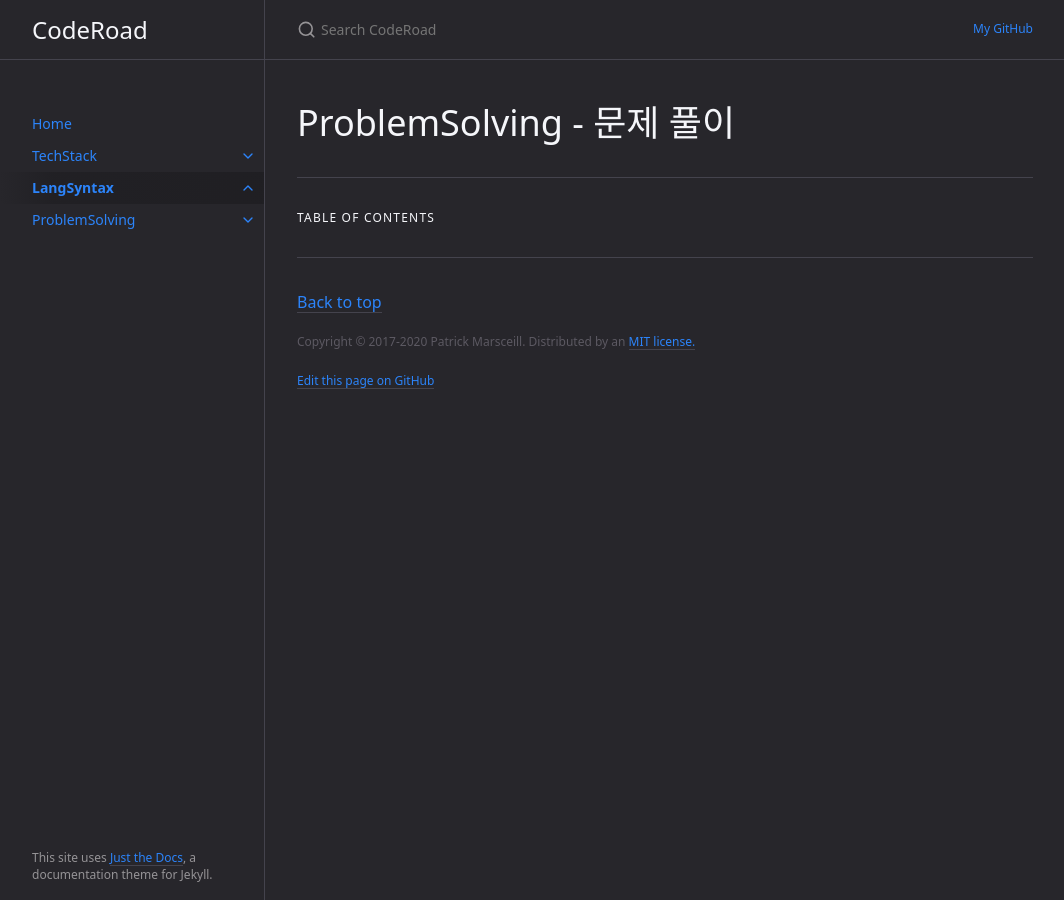
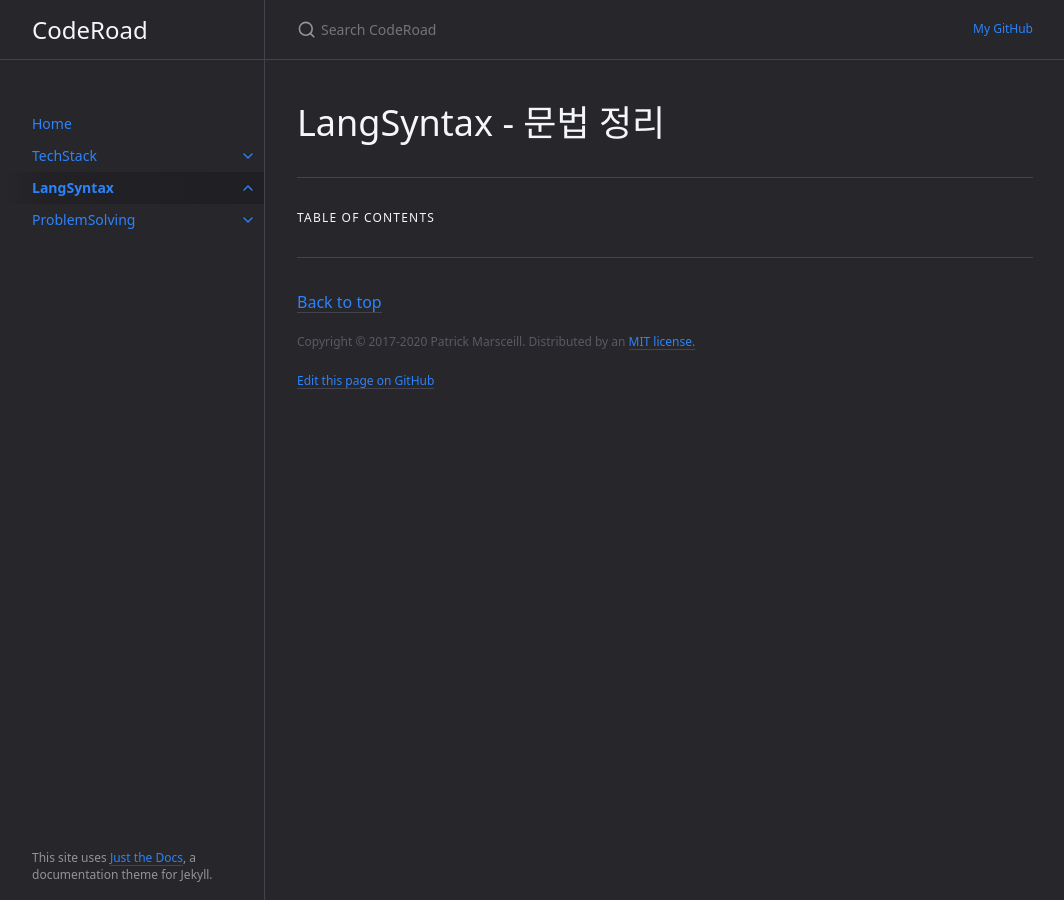
Before and after one commit to hangillee/hangillee.github.io, a Jekyll site: the page built from docs/LangSyntax/langsyntax.md, in a window 1280 px wide. Shown: the whole page, without its empty margins (107-1171 px from the left). Built offline with Jekyll 4.4.1, drawn with Linux system fonts in a browser that asks for light colours.

Commit message:
CHORE Edit langsyntax doc

```diff
--- a/docs/LangSyntax/langsyntax.md
+++ b/docs/LangSyntax/langsyntax.md
@@ -6,7 +6,7 @@ has_children: true
 permalink: docs/langsyntax
 ---
 
-# ProblemSolving - 문제 풀이
+# LangSyntax - 문법 정리
 {: .no_toc }
 
 {: .fs-6 .fw-300 }
```
